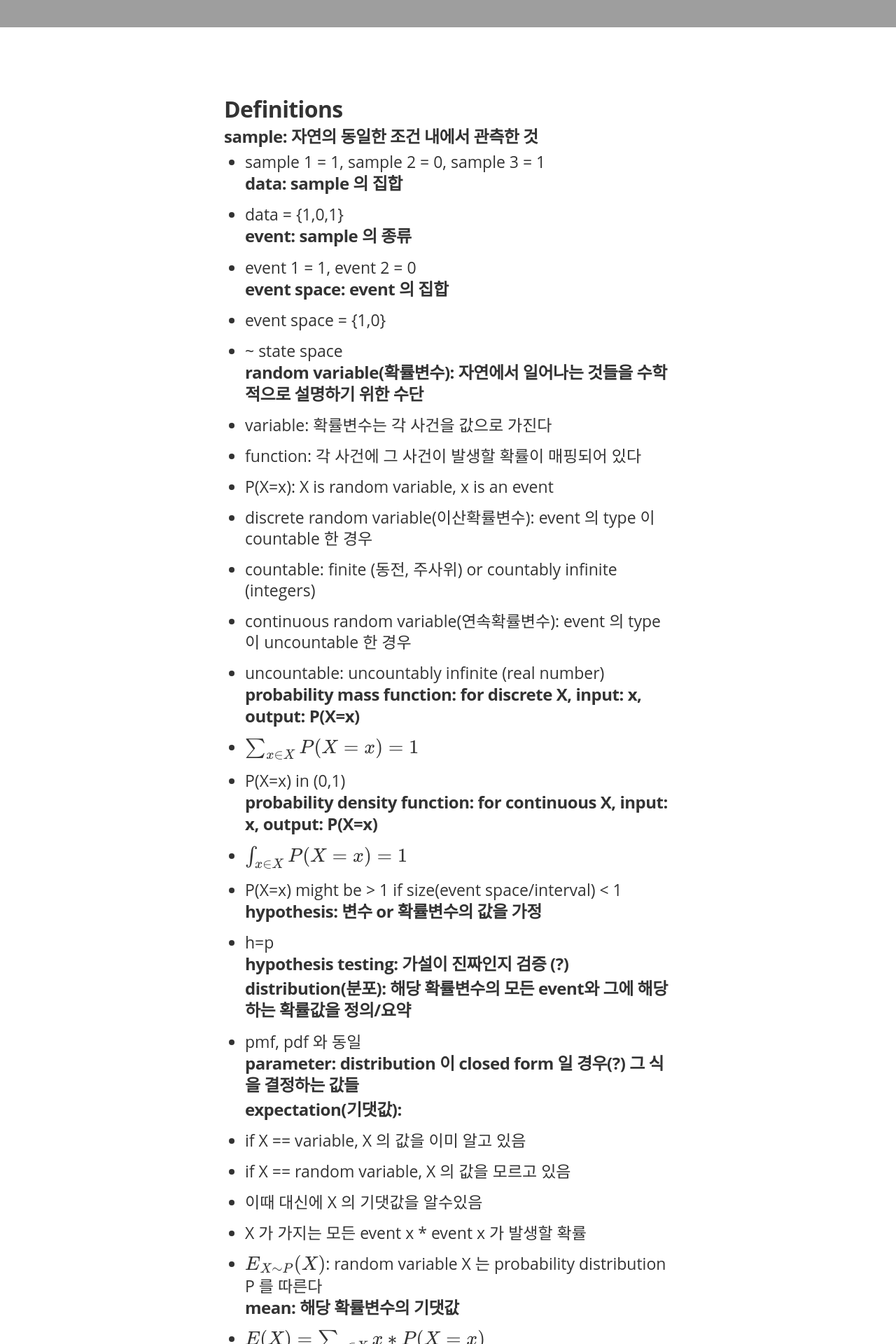
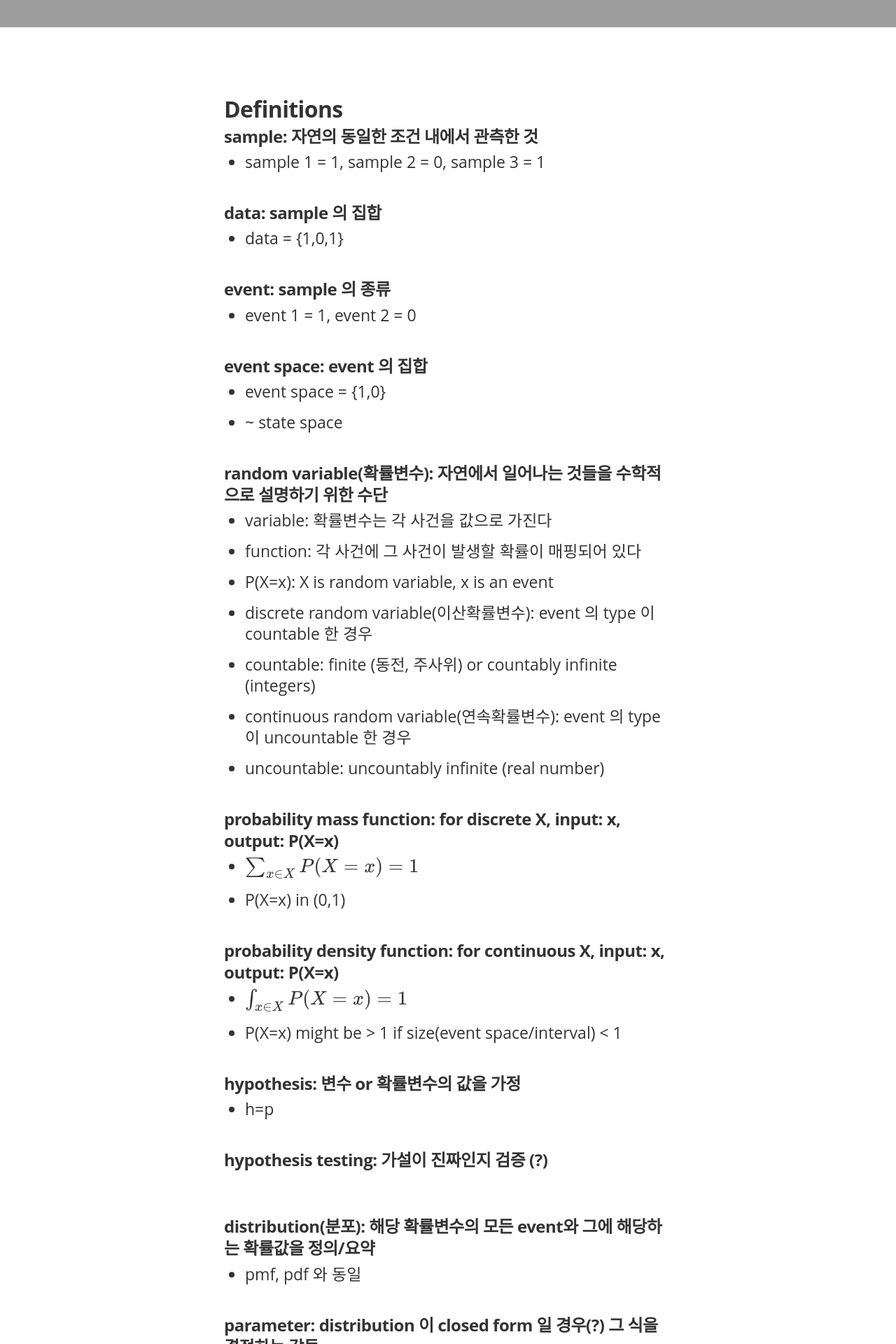
Before and after one commit to minniie/minniie.github.io, a Jekyll site: the page built from _posts/2021-07-27-probability.markdown, in a window 1280 px wide. Shown: the part 861-2781 px from the top of the page at 70% size. Built offline with Jekyll 4.4.1, drawn with Linux system fonts in a browser that asks for light colours; nearby versions of some CDN libraries; some web fonts are replaced; formulas are drawn with MathJax 3; grey boxes are pictures that could not be loaded.

Commit message:
Update 2021-07-27-probability.markdown

```diff
--- a/_posts/2021-07-27-probability.markdown
+++ b/_posts/2021-07-27-probability.markdown
@@ -14,13 +14,17 @@ line-height: 3.5
 
 #### sample: 자연의 동일한 조건 내에서 관측한 것
 - sample 1 = 1, sample 2 = 0, sample 3 = 1
+
 #### data: sample 의 집합
 - data = {1,0,1}
+
 #### event: sample 의 종류
 - event 1 = 1, event 2 = 0
+
 #### event space: event 의 집합
 - event space = {1,0}
 - ~ state space
+
 #### random variable(확률변수): 자연에서 일어나는 것들을 수학적으로 설명하기 위한 수단
 - variable: 확률변수는 각 사건을 값으로 가진다
 - function: 각 사건에 그 사건이 발생할 확률이 매핑되어 있다
@@ -29,36 +33,47 @@ line-height: 3.5
 - countable: finite (동전, 주사위) or countably infinite (integers)
 - continuous random variable(연속확률변수): event 의 type 이 uncountable 한 경우
 - uncountable: uncountably infinite (real number)
+
 #### probability mass function: for discrete X, input: x, output: P(X=x)
 - $\sum_{x \in X} P(X=x) = 1$
 - P(X=x) in (0,1)
+
 #### probability density function: for continuous X, input: x, output: P(X=x)
 - $\int_{x \in X} P(X=x) = 1$
 - P(X=x) might be > 1 if size(event space/interval) < 1
+
 #### hypothesis: 변수 or 확률변수의 값을 가정
 - h=p
+
 #### hypothesis testing: 가설이 진짜인지 검증 (?)
+<br>
 #### distribution(분포): 해당 확률변수의 모든 event와 그에 해당하는 확률값을 정의/요약
 - pmf, pdf 와 동일
+
 #### parameter: distribution 이 closed form 일 경우(?) 그 식을 결정하는 값들
+<br>
 #### expectation(기댓값):
 - if X == variable, X 의 값을 이미 알고 있음
 - if X == random variable, X 의 값을 모르고 있음
 - 이때 대신에 X 의 기댓값을 알수있음
 - X 가 가지는 모든 event x * event x 가 발생할 확률
 - $E_{X\sim P} (X)$: random variable X 는 probability distribution P 를 따른다
+
 #### mean: 해당 확률변수의 기댓값
 - $E(X) = \sum_{x \in X}{x * P(X=x)}$
+
 #### variance: 해당 확률변수가 얼마나 퍼져있는지
 - $Var(X) = \sum_{x \in X}{(x-E(X))^2} * P(X=x)$
+
 #### bias: 해당 확률변수의 sample mean 과 real/latent mean 이 얼마나 차이나는지 (?)
 #### probabilistic == stochastic == uncertain
 #### frequentist probability: p = 특정 사건의 빈도 / 모든 사건들의 빈도
 - 이미 발생한 과거의 사건들을 설명
+
 #### bayesian probability: p = 특정 사건의 확실성 (level of certainty)
 - 앞으로 발생할 미래의 사건들을 설명
 - p=1 은 확실히 맞다, p=0 은 확실히 아니다
--
+
 ## Properties of random variables
 
 #### Definitions
```
